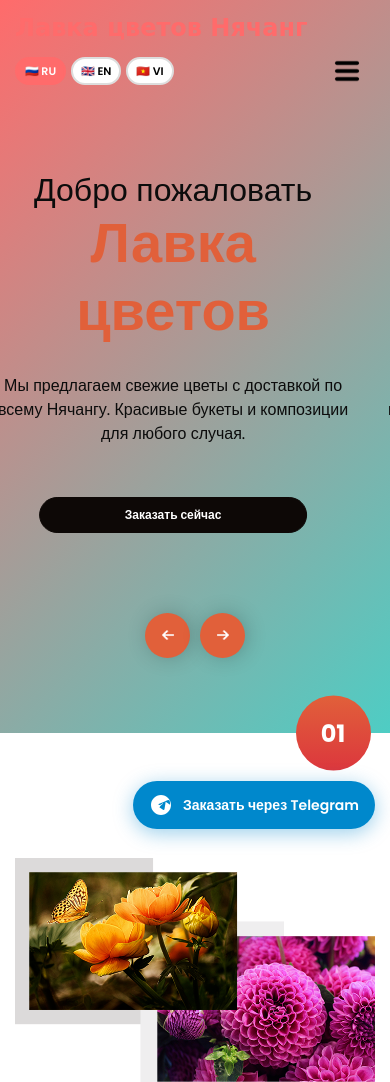
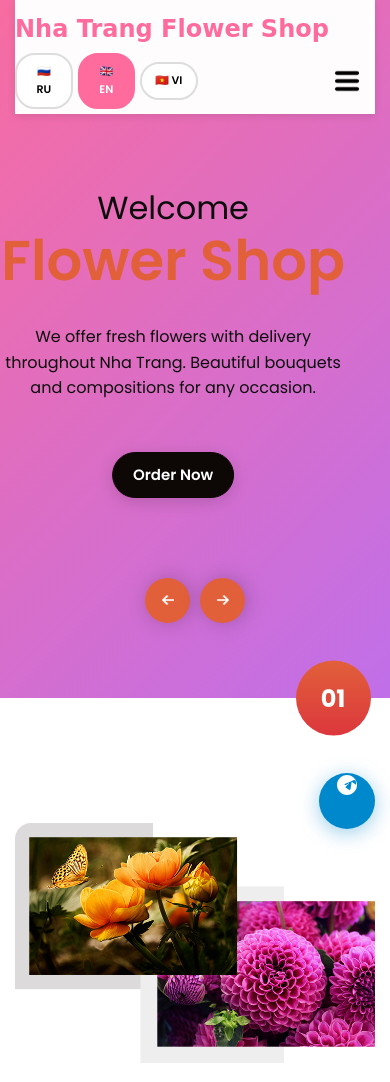
Before and after one commit to Djju69/flowers-shop, a plain HTML site: page index.html in a window 390 px wide. Shown: the top 1082 px of the page. Drawn offline with nearby package versions, Linux system fonts and the light colour scheme; some packages are replaced by stand-ins of ours; a web font is replaced by a local one.

Commit message:
Add browser language detection, modern design improvements, and enhanced mobile responsive styles

```diff
--- a/css/custom-styles.css
+++ b/css/custom-styles.css
@@ -190,33 +190,120 @@
   }
 }
 
-/* Custom Color Variables */
+/* Modern Color Variables */
 :root {
-  --primary-color: #FF6B6B;      /* Коралловый */
-  --secondary-color: #4ECDC4;    /* Бирюзовый */
-  --accent-color: #FFD93D;       /* Желтый */
-  --text-color: #2D3748;         /* Темно-серый */
-  --bg-color: #F7FAFC;           /* Светлый фон */
+  /* Основные цвета - яркие, сочные */
+  --primary-color: #FF6B9D;      /* Розовый (цветы) */
+  --secondary-color: #4ECDC4;    /* Бирюзовый (свежесть) */
+  --accent-color: #FFE66D;       /* Жёлтый (солнце) */
+  --success-color: #06D6A0;      /* Зелёный */
+
+  /* Текст */
+  --text-dark: #2D3748;
+  --text-light: #718096;
+
+  /* Фон */
+  --bg-white: #FFFFFF;
+  --bg-light: #F7FAFC;
+  --bg-dark: #1A202C;
+
+  /* Тени для глубины */
+  --shadow-sm: 0 2px 8px rgba(0,0,0,0.1);
+  --shadow-md: 0 4px 16px rgba(0,0,0,0.15);
+  --shadow-lg: 0 8px 32px rgba(0,0,0,0.2);
+
+  /* Скругления */
+  --radius-sm: 8px;
+  --radius-md: 16px;
+  --radius-lg: 24px;
+
+  /* Старые переменные для совместимости */
+  --text-color: var(--text-dark);
+  --bg-color: var(--bg-light);
 }
 
 /* Update existing styles to use new colors */
 .hero_area {
-  background: linear-gradient(135deg, var(--primary-color) 0%, var(--secondary-color) 100%);
+  background: linear-gradient(135deg, #667eea 0%, #764ba2 100%);
+  position: relative;
+  overflow: hidden;
+}
+
+.hero_area::before {
+  content: '';
+  position: absolute;
+  top: 0;
+  left: 0;
+  right: 0;
+  bottom: 0;
+  background: linear-gradient(135deg, #FF6B9D 0%, #C471ED 100%);
+  opacity: 0.95;
+  z-index: 0;
+}
+
+.hero_area > * {
+  position: relative;
+  z-index: 1;
 }
 
 .navbar-brand span {
   color: var(--primary-color);
   font-weight: 700;
+  font-size: 24px;
 }
 
-.btn-primary {
+/* Buttons with modern styling */
+.btn, .telegram-btn, .btn-primary, .btn-telegram {
   background-color: var(--primary-color);
   border-color: var(--primary-color);
+  border-radius: var(--radius-md);
+  transition: all 0.3s ease;
+  font-weight: 600;
+  padding: 12px 30px;
+  box-shadow: var(--shadow-md);
 }
 
-.btn-primary:hover {
-  background-color: #e55a5a;
-  border-color: #e55a5a;
+.btn:hover, .telegram-btn:hover, .btn-primary:hover, .btn-telegram:hover {
+  transform: translateY(-3px);
+  box-shadow: var(--shadow-lg);
+  border-color: #C471ED;
+}
+
+.btn:active, .telegram-btn:active {
+  transform: translateY(-1px);
+}
+
+/* Product cards with animations */
+.product-card, .img-box {
+  transition: transform 0.3s ease, box-shadow 0.3s ease;
+  border-radius: var(--radius-md);
+  overflow: hidden;
+}
+
+.product-card:hover, .img-box:hover {
+  transform: translateY(-10px);
+  box-shadow: var(--shadow-lg);
+}
+
+/* Modern gradients */
+.gradient-primary {
+  background: linear-gradient(135deg, #FF6B9D 0%, #C471ED 100%);
+}
+
+.gradient-header {
+  background: linear-gradient(135deg, #667eea 0%, #764ba2 100%);
+}
+
+/* Smooth transitions for all interactive elements */
+a, button {
+  transition: all 0.3s ease;
+}
+
+/* Modern navbar */
+.navbar {
+  background: rgba(255, 255, 255, 0.98) !important;
+  backdrop-filter: blur(10px);
+  box-shadow: var(--shadow-sm);
 }
 
 /* SVG Icon Styles */
@@ -229,3 +316,66 @@
   width: 24px;
   height: 24px;
 }
+
+/* Enhanced Mobile Responsive Styles */
+@media (max-width: 768px) {
+  /* Крупные кнопки на мобильных */
+  .telegram-btn {
+    padding: 14px 25px !important;
+    font-size: 15px;
+    min-height: 48px;
+  }
+
+  /* Увеличить размер текста на мобильных */
+  body, p {
+    font-size: 16px;
+    line-height: 1.6;
+  }
+
+  /* Крупные кнопки - минимум 44x44px (Apple guidelines) */
+  .btn, .telegram-btn {
+    min-height: 44px;
+    padding: 12px 25px;
+  }
+
+  .floating-telegram-btn {
+    min-height: 50px;
+    padding: 12px 20px;
+  }
+
+  .language-switcher button {
+    min-height: 36px;
+    font-size: 12px;
+  }
+}
+
+/* Extra small devices (phones, 320px and up) */
+@media (max-width: 480px) {
+  .language-switcher {
+    flex-wrap: wrap;
+  }
+
+  .language-switcher button {
+    padding: 8px 12px;
+    font-size: 11px;
+    flex: 1;
+    min-width: auto;
+  }
+
+  /* Упрощаем кнопки на очень маленьких экранах */
+  .telegram-btn {
+    padding: 10px 20px !important;
+  }
+
+  .floating-telegram-btn {
+    width: 56px;
+    height: 56px;
+    border-radius: 50%;
+    padding: 0;
+    flex-direction: column;
+  }
+
+  .floating-telegram-btn span {
+    display: none;
+  }
+}
--- a/js/translations.js
+++ b/js/translations.js
@@ -236,9 +236,39 @@ function changeLanguage(lang) {
   document.documentElement.lang = lang;
 }
 
+// Определить язык браузера при первом посещении
+function detectBrowserLanguage() {
+  const browserLang = navigator.language.slice(0, 2).toLowerCase(); // 'ru', 'en', 'vi', etc
+  const supportedLangs = ['ru', 'en', 'vi'];
+
+  // Проверяем, поддерживается ли язык браузера
+  if (supportedLangs.includes(browserLang)) {
+    return browserLang;
+  }
+
+  // Проверяем полный код языка (например, 'en-US' -> 'en')
+  const fullLang = navigator.language.toLowerCase();
+  for (let lang of supportedLangs) {
+    if (fullLang.startsWith(lang)) {
+      return lang;
+    }
+  }
+
+  // По умолчанию русский
+  return 'ru';
+}
+
 // Инициализация при загрузке страницы
 document.addEventListener('DOMContentLoaded', () => {
-  const savedLang = localStorage.getItem('language') || 'ru';
+  // Получаем сохраненный язык или определяем по браузеру
+  let savedLang = localStorage.getItem('language');
+
+  // Если язык не сохранен - определяем по браузеру
+  if (!savedLang) {
+    savedLang = detectBrowserLanguage();
+    localStorage.setItem('language', savedLang);
+  }
+
   changeLanguage(savedLang);
 
   // Добавляем обработчики для кнопок переключения языка
```
